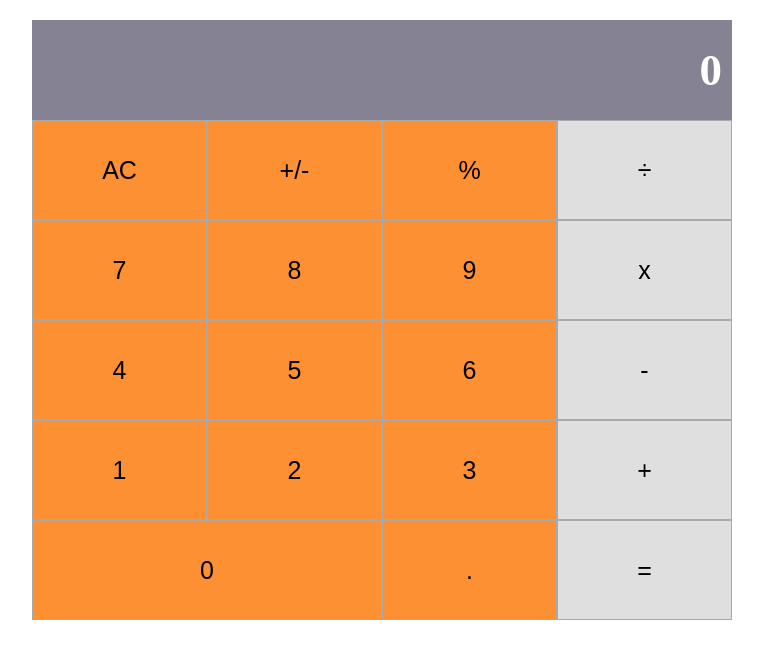
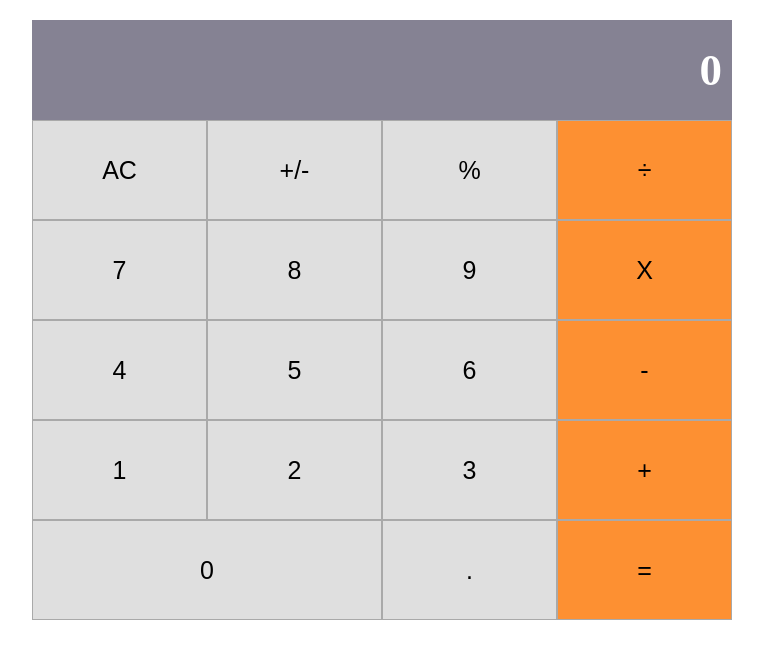
Before and after one commit to evansinho/calculator, a React (Create React App) app: page / in a window 1280 px wide. Shown: the top 658 px of the page, without its empty margins (258-1021 px from the left). Built offline with nearby package versions, Linux system fonts and the light colour scheme.

Commit message:
finish the logic of the app and update readme

```diff
--- a/src/components/App.js
+++ b/src/components/App.js
@@ -1,14 +1,40 @@
-import React from 'react';
+import React, { Component } from 'react';
 import Display from './Display';
 import ButtonPanel from './ButtonPanel';
-// eslint-disable-next-line no-unused-vars
 import calculate from '../logic/calculate';
 
-const App = () => (
-  <div id="calculator-container" className="app">
-    <Display />
-    <ButtonPanel />
-  </div>
-);
+class App extends Component {
+  constructor(props) {
+    super(props);
+
+    this.state = {
+      total: '0',
+      next: null,
+      operation: null,
+    };
+
+    this.handleClick = this.handleClick.bind(this);
+  }
+
+  handleClick(buttonName) {
+    const { total, next, operation } = this.state;
+    const newData = calculate({ total, next, operation }, buttonName);
+    this.setState({
+      total: newData.total,
+      next: newData.next,
+      operation: newData.operation,
+    });
+  }
+
+  render() {
+    const { total, next, operation } = this.state;
+    return (
+      <div id="calculator-container" className="app">
+        <Display result={total} next={next} operation={operation} />
+        <ButtonPanel clickHandler={this.handleClick} />
+      </div>
+    );
+  }
+}
 
 export default App;
--- a/src/components/Button.js
+++ b/src/components/Button.js
@@ -1,7 +1,11 @@
 import React from 'react';
 import PropTypes from 'prop-types';
 
-const Button = ({ name, color, wide }) => (
+const Button = ({
+  name, color, wide, clickHandler,
+}) => {
+  const handleClick = buttonName => clickHandler(buttonName);
+  return (
     <button
       className="button"
       type="button"
@@ -9,13 +13,16 @@ const Button = ({ name, color, wide }) => (
         backgroundColor: color ? '#dfdfdf' : null,
         width: wide ? '50%' : null,
       }}
+      onClick={() => handleClick(name)}
     >
       {name}
     </button>
   );
+};
 
 Button.propTypes = {
   name: PropTypes.string.isRequired,
+  clickHandler: PropTypes.func.isRequired,
   color: PropTypes.bool,
   wide: PropTypes.bool,
 };
--- a/src/components/ButtonPanel.js
+++ b/src/components/ButtonPanel.js
@@ -1,29 +1,64 @@
-import React from 'react';
+import React, { useState } from 'react';
+import PropTypes from 'prop-types';
 import Button from './Button';
 
-const ButtonPanel = () => {
-  const firstRow = ['AC', '+/-', '%', '÷'];
-  const secondRow = ['7', '8', '9', 'x'];
-  const thirdRow = ['4', '5', '6', '-'];
-  const fourthRow = ['1', '2', '3', '+'];
-  const fifthRow = ['0', '.', '='];
-  const rows = [firstRow, secondRow, thirdRow, fourthRow, fifthRow];
+const ButtonPanel = ({ clickHandler }) => {
+  const [buttons] = useState([
+    ['AC', '+/-', '%', '÷'],
+    ['7', '8', '9', 'X'],
+    ['4', '5', '6', '-'],
+    ['1', '2', '3', '+'],
+    ['0', '.', '='],
+  ]);
+
+  const [groupIndices] = useState([1, 2, 3, 4, 5]);
+
+  const [coloredCharacters] = useState(['÷', 'X', '-', '+', '=']);
+
+  const handleClick = buttonName => clickHandler(buttonName);
+
   return (
-    <div id="button-panel">
-      {rows.map(row => (
-        <div className="btn-group" key={row}>
-          {row.map(char => (
-            <Button
-              key={char}
-              name={`${char}`}
-              color={['+', '-', 'x', '÷', '='].includes(char) ? 'orange' : ''}
-              wide={char === '0'}
-            />
-          ))}
+    <div className="button-panel">
+      {buttons.map((group, outterIndex) => (
+        <div className="btn-group" key={groupIndices[outterIndex]}>
+          {group.map(character => {
+            if (coloredCharacters.includes(character)) {
+              return (
+                <Button
+                  key={character}
+                  name={character}
+                  clickHandler={handleClick}
+                />
+              );
+            }
+            if (character === '0') {
+              return (
+                <Button
+                  key={character}
+                  name={character}
+                  color
+                  wide
+                  clickHandler={handleClick}
+                />
+              );
+            }
+            return (
+              <Button
+                key={character}
+                name={character}
+                color
+                clickHandler={handleClick}
+              />
+            );
+          })}
         </div>
       ))}
     </div>
   );
 };
 
+ButtonPanel.propTypes = {
+  clickHandler: PropTypes.func.isRequired,
+};
+
 export default ButtonPanel;
--- a/src/components/Display.js
+++ b/src/components/Display.js
@@ -1,18 +1,32 @@
 import React from 'react';
 import PropTypes from 'prop-types';
 
-const Display = ({ result }) => (
-  <div id="display">
-    <p>{result}</p>
-  </div>
-);
+const Display = ({ result, next, operation }) => {
+  let display;
 
-Display.propTypes = {
-  result: PropTypes.string,
+  if (result && operation && next) {
+    display = next;
+  } else {
+    display = result;
+  }
+
+  return (
+    <div id="display">
+      {display}
+    </div>
+  );
 };
 
 Display.defaultProps = {
   result: '0',
+  next: null,
+  operation: null,
+};
+
+Display.propTypes = {
+  result: PropTypes.string,
+  next: PropTypes.string,
+  operation: PropTypes.string,
 };
 
 export default Display;
--- a/src/logic/calculate.js
+++ b/src/logic/calculate.js
@@ -1,3 +1,4 @@
+/* eslint-disable no-restricted-globals */
 import operate from './operate';
 
 const calculate = (calculator, buttonName) => {
@@ -7,20 +8,26 @@ const calculate = (calculator, buttonName) => {
 
   if (buttonName === '+/-') {
     if (next) {
-      next = +next * -1;
+      next = (+next * -1).toString();
     }
-    total = +total * -1;
+    if (total && total !== 'NaN' && !next) {
+      total = (+total * -1).toString();
+    }
   }
 
   if (buttonName === '%') {
     if (next) {
-      next *= 0.01;
-    } else {
-      total *= 0.01;
+      next = operate(null, next, buttonName);
+    } else if (!isNaN(total)) {
+      total = operate(total, null, buttonName);
     }
   }
 
   if (buttonName === '=') {
+    if (total === 'NaN' && next && operation) {
+      return { total: 'NaN', next: null, operation: null };
+    }
+
     if (next) {
       total = operate(total, next, operation);
       next = null;
@@ -29,19 +36,53 @@ const calculate = (calculator, buttonName) => {
   }
 
   if (operations.includes(buttonName)) {
+    if (total === 'NaN' && next && operation) {
+      return { total: 'NaN', next: null, operation: buttonName };
+    }
+
+    if (total && next && operation) {
+      total = operate(total, next, operation);
+      next = null;
+    }
     operation = buttonName;
   }
 
   if (buttonName === '.') {
-    if (next && !next.toString().contains('.')) {
-      next = `${next.toString()}.`;
+    if (total && !isNaN(total) && !total.split('').includes('.')) {
+      total = `${total}.`;
+    }
+    if (next && !next.split('').includes('.')) {
+      next = `${next}.`;
+    }
+    if (!next && operation && total !== 'NaN') {
+      next = '0.';
     }
   }
 
   if (buttonName === 'AC') {
-    total = null;
+    total = '0';
     next = null;
     operation = null;
+  }
+
+  if (!isNaN(Number(buttonName)) && (total !== '0' && total !== 'NaN') && !operation) {
+    total += buttonName;
+  }
+
+  if (!isNaN(Number(buttonName)) && total === '0' && !operation) {
+    total = buttonName;
+  }
+
+  if (!isNaN(Number(buttonName)) && operation && next !== null) {
+    next += buttonName;
+  }
+
+  if (!isNaN(Number(buttonName)) && operation && next === null) {
+    next = buttonName;
+  }
+
+  if (total === 'NaN' && !isNaN(buttonName) && !operation) {
+    total = buttonName;
   }
 
   return { total, next, operation };
--- a/src/logic/operate.js
+++ b/src/logic/operate.js
@@ -1,22 +1,44 @@
+/* eslint-disable import/extensions */
 import Big from 'big.js';
 
 const operate = (numberOne, numberTwo, operation) => {
-  const x = new Big(numberOne);
-  const y = new Big(numberTwo);
+  let x;
+  let y;
+
+  if (numberOne) {
+    x = new Big(numberOne);
+  }
+
+  if (numberTwo) {
+    y = new Big(numberTwo);
+  }
 
   if (operation === '-') {
-    return x.minus(y);
+    return x.minus(y).valueOf();
   }
 
   if (operation === '+') {
-    return x.plus(y);
+    return x.plus(y).valueOf();
   }
 
   if (operation === 'X') {
-    return x.mul(y);
+    return x.mul(y).valueOf();
   }
 
-  return x.div(y);
+  if (operation === '÷' && numberTwo === '0') {
+    return 'NaN';
+  }
+
+  if (operation === '%') {
+    if (numberOne) {
+      return x.mul(0.01).valueOf();
+    }
+    if (numberTwo) {
+      return y.mul(0.01).valueOf();
+    }
+  }
+
+  return x.div(y).valueOf();
 };
 
 export default operate;
```
Also changed, not shown: snapshot.PNG (added), 1 other file (tests, documents, lock files or other folders). Lines whose indentation alone changed are shown as unchanged.
